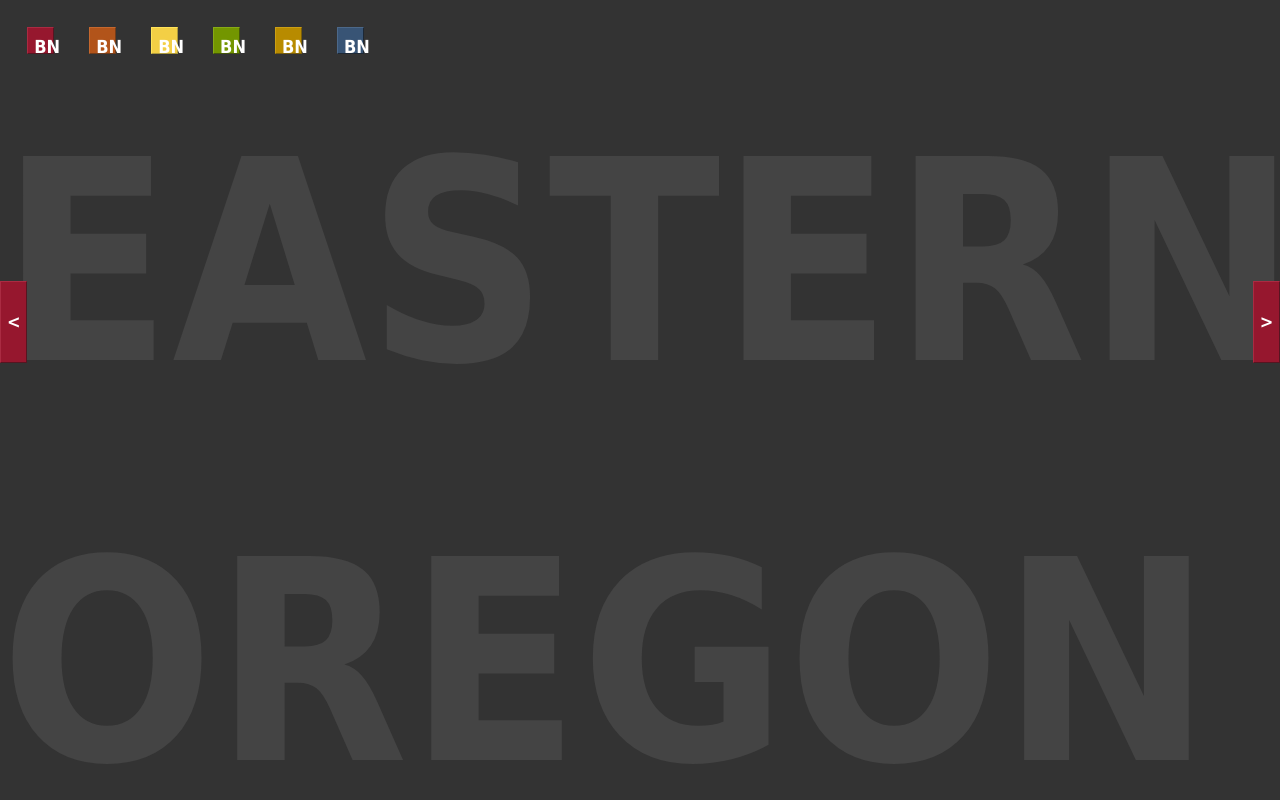
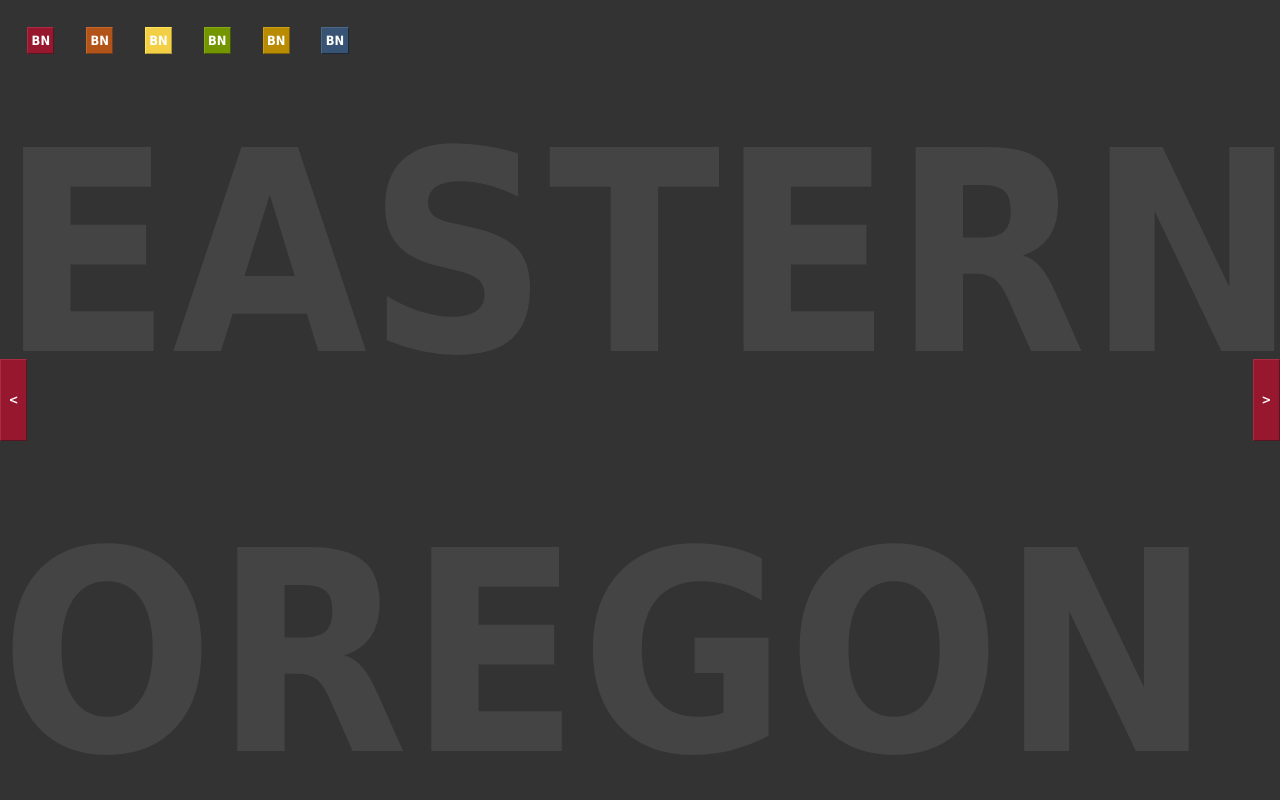
Before and after one commit to Dalton-Baird/EOU-MM452-Sp16-Website, a PHP site: page / in a window 1280 px wide. Run offline with PHP 8.4, Linux system fonts and the light colour scheme.

Commit message:
Fixed font sizing

```diff
--- a/root/index.html
+++ b/root/index.html
@@ -34,7 +34,7 @@
                 </div>
             </div>
 
-            <div class="row spacing-margin-top-8" style="position: page;">
+            <div class="row nav-button-row">
                 <div class="col-xs-12">
                     <button class="nav-button color-white background-red spacing-width-1 spacing-height-3">&lt;</button>
                     <button class="nav-button color-white background-red spacing-width-1 spacing-height-3 pull-right">&gt;</button>
--- a/root/stylesheets/site.css
+++ b/root/stylesheets/site.css
@@ -27,7 +27,11 @@
 
     color: #CCCCCC;
 
-    font-size: x-large;
+    /* Font size adjustment fail */
+    /*-webkit-text-size-adjust: none;*/
+    /*text-size-adjust: none;*/
+    /*font-size: x-large;*/
+    /*font-size: 5%;*/
 }
 
 .container-fluid, .main-button, .tahoma-bold {
@@ -68,9 +72,11 @@
 }
 
 .main-button {
-    padding: 6px;
+    /*padding: 6px;*/
+    padding: 0.2vw;
     text-transform: uppercase;
-    font-size: large;
+    /*font-size: large;*/
+    font-size: 1vw;
     border-width: 1px;
     background-color: #CCCCCC;
     transition: all 150ms;
@@ -86,9 +92,11 @@
 }
 
 .nav-button {
-    padding: 6px;
+    /*padding: 6px;*/
+    padding: 0.2vw;
     text-transform: uppercase;
-    font-size: large;
+    /*font-size: large;*/
+    font-size: 1vw;
     border-width: 1px;
     background-color: #CCCCCC;
     transition: all 150ms;
@@ -101,6 +109,13 @@
 
 .nav-button:active {
     transform: scale(0.95)
+}
+
+.nav-button-row {
+    position: fixed;
+    top: calc(50vh - (100vw * 3/47/2));
+    left: 0;
+    right: 0;
 }
 
 .background-logo {
```
Also changed, not shown: root/bootstrap-column-test.html (deleted, +0 -72 lines).
